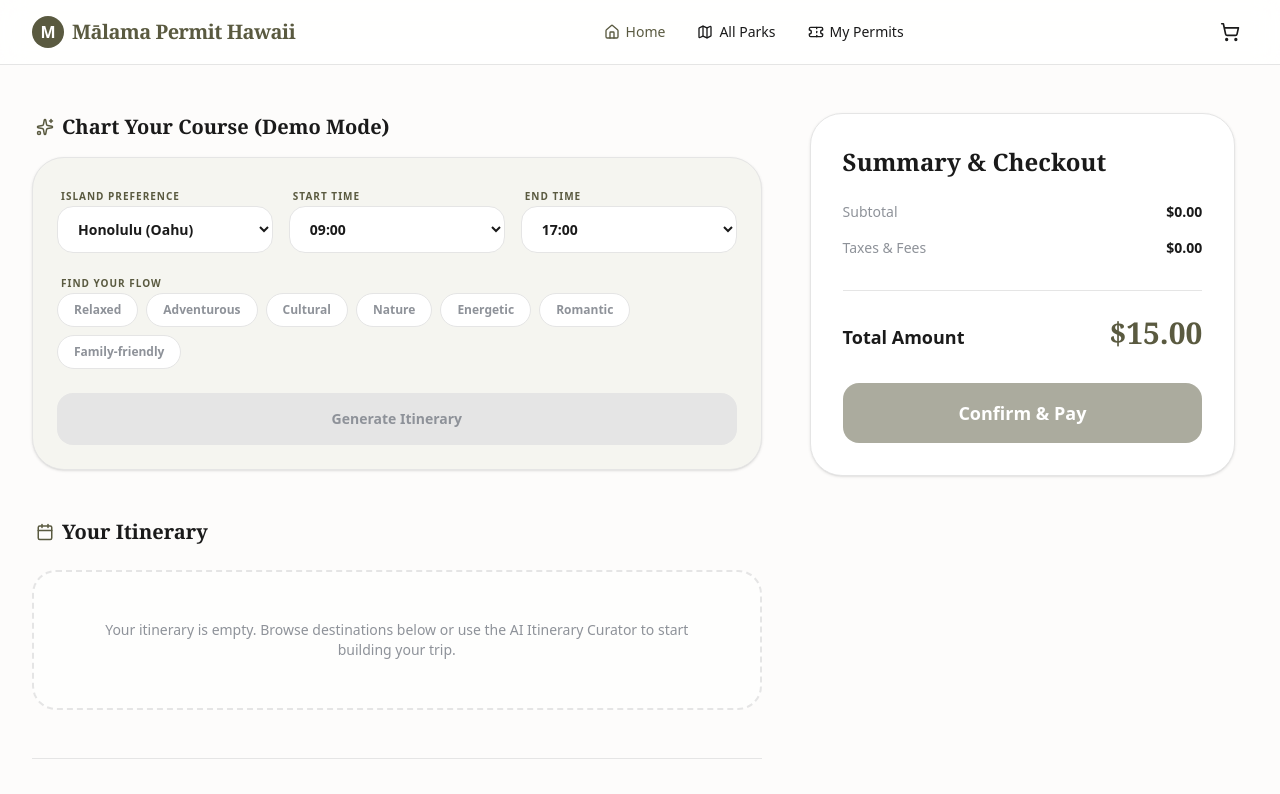
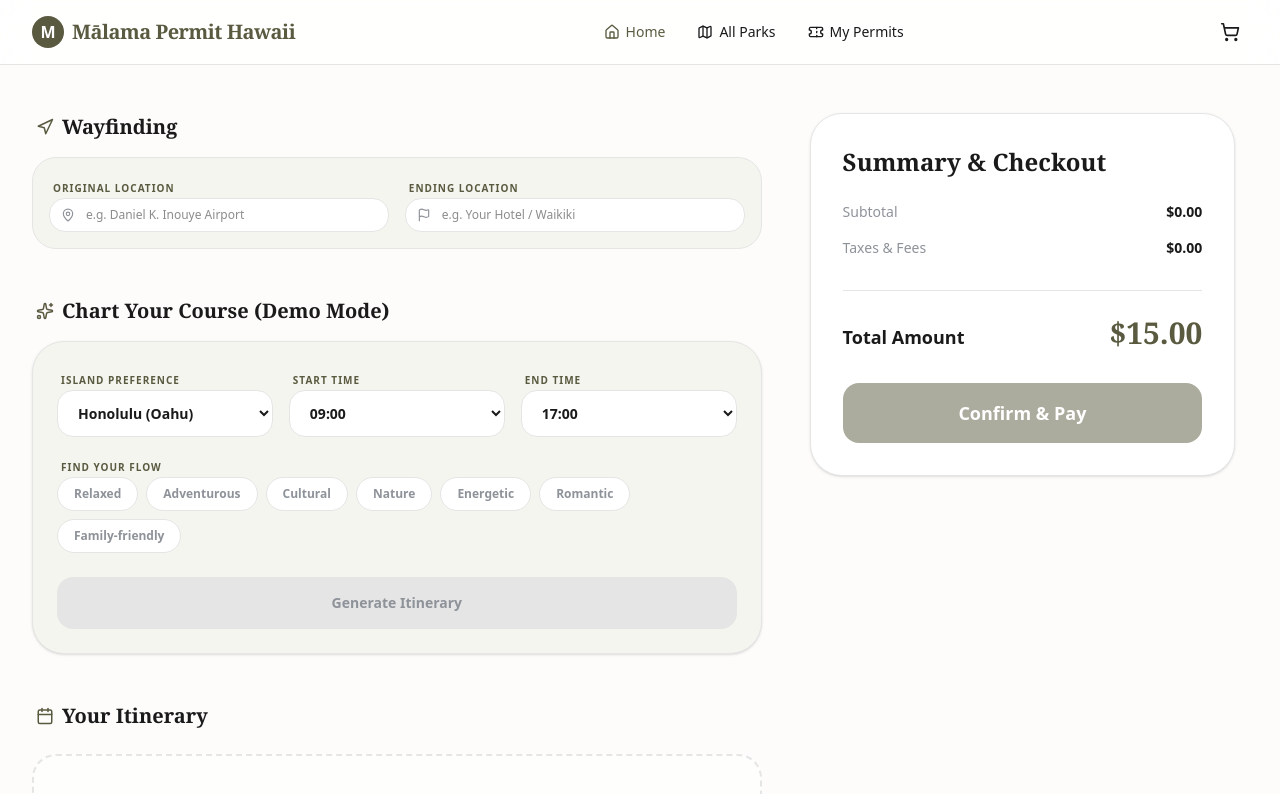
Before and after one commit to typingegg/Malama-Permit-Hawaii, a React (Vite) app: page / in a window 1280 px wide. Shown: the top 794 px of the page. Built offline with nearby package versions, Linux system fonts and the light colour scheme.

Commit message:
Enhance itinerary with wayfinding and maps
Restored wayfinding section and added Google Maps integration.

```diff
--- a/src/App.tsx
+++ b/src/App.tsx
@@ -75,8 +75,11 @@ export default function App() {
   const [activeTab, setActiveTab] = useState(Object.keys(DESTINATIONS_DATA)[0]);
   const [activeCategory, setActiveCategory] = useState<'All' | 'State Parks' | 'National Parks' | 'Museums & Culture' | 'Botanical Gardens' | 'Historic Sites'>('All');
   const [isMenuOpen, setIsMenuOpen] = useState(false);
+
+  // Wayfinding State
   const [startLocation, setStartLocation] = useState("");
   const [endLocation, setEndLocation] = useState("");
+
   const [selectedFeels, setSelectedFeels] = useState<string[]>([]);
   const [isCurating, setIsCurating] = useState(false);
   const [islandPreference, setIslandPreference] = useState<string>("Honolulu (Oahu)");
@@ -98,22 +101,16 @@ export default function App() {
     }
   };
 
-  // ====== SIMULATED AI CURATOR (NO API KEY REQUIRED) ======
+  // ====== SIMULATED AI CURATOR ======
   const curateItinerary = async () => {
     if (selectedFeels.length === 0) return;
     setIsCurating(true);
 
     try {
-      // 1. Simulate a delay to make it feel like "AI" is thinking
       await new Promise(resolve => setTimeout(resolve, 1800));
 
-      // 2. Get destinations for the selected island
       const islandDestinations = DESTINATIONS_DATA[islandPreference] || [];
-
-      // 3. Simple Mock Logic: Shuffle the array to get random places
       const shuffled = [...islandDestinations].sort(() => 0.5 - Math.random());
-
-      // 4. Pick 2 or 3 items depending on what's available
       const numItems = Math.min(Math.floor(Math.random() * 2) + 2, shuffled.length);
       const selectedPlan = shuffled.slice(0, numItems);
 
@@ -123,23 +120,16 @@ export default function App() {
 
       selectedPlan.forEach((dest, index) => {
         const itemDate = new Date(now);
-        // Space out activities by 3 hours
         itemDate.setHours(startHour + (index * 3), startMin, 0, 0);
-
         const tzOffset = itemDate.getTimezoneOffset() * 60000;
         const localISOTime = (new Date(itemDate.getTime() - tzOffset)).toISOString().slice(0, 16);
 
-        curatedItems.push({
-          ...dest,
-          dateTime: localISOTime,
-          availabilityStatus: 'unchecked'
-        });
+        curatedItems.push({ ...dest, dateTime: localISOTime, availabilityStatus: 'unchecked' });
       });
 
       curatedItems.sort((a, b) => new Date(a.dateTime).getTime() - new Date(b.dateTime).getTime());
       setItems(curatedItems);
 
-      // Automatically trigger mock availability checks
       curatedItems.forEach(item => {
         setTimeout(() => checkAvailability(item.id), 500);
       });
@@ -151,7 +141,7 @@ export default function App() {
     }
   };
 
-  // ====== SIMULATED AVAILABILITY CHECK (NO API KEY REQUIRED) ======
+  // ====== SIMULATED AVAILABILITY CHECK ======
   const checkAvailability = async (id: string) => {
     const item = items.find(i => i.id === id);
     if (!item) return;
@@ -159,10 +149,7 @@ export default function App() {
     setItems(prev => prev.map(i => i.id === id ? { ...i, availabilityStatus: 'checking' } : i));
 
     try {
-      // 1. Simulate network ping
       await new Promise(resolve => setTimeout(resolve, 1200));
-
-      // 2. 80% chance of being available, 20% chance fully booked for realism
       const isAvailable = Math.random() > 0.2;
 
       setItems(prev => prev.map(i => i.id === id ? {
@@ -179,7 +166,7 @@ export default function App() {
     }
   };
 
-  const TAX_RATE = 0.04712; // Hawaii GET rate
+  const TAX_RATE = 0.04712;
   const subtotal = useMemo(() => items.reduce((acc, item) => acc + item.fee, 0), [items]);
   const taxes = subtotal * TAX_RATE;
   const total = subtotal + GREEN_FEE + donation + taxes;
@@ -195,7 +182,6 @@ export default function App() {
     const newItem = { ...dest, dateTime: dateTimeStr, availabilityStatus: 'unchecked' as const };
     setItems([...items, newItem]);
 
-    // Automatically check availability after a short delay
     setTimeout(() => {
       checkAvailability(dest.id);
     }, 500);
@@ -203,6 +189,27 @@ export default function App() {
 
   const updateDateTime = (id: string, val: string) => {
     setItems(items.map(item => item.id === id ? { ...item, dateTime: val, availabilityStatus: 'unchecked' as const } : item));
+  };
+
+  // ====== OPEN GOOGLE MAPS FUNCTION ======
+  const openGoogleMaps = () => {
+    const allPoints = [];
+    if (startLocation) allPoints.push(startLocation);
+    items.forEach(i => allPoints.push(`${i.name}, ${i.location}`));
+    if (endLocation) allPoints.push(endLocation);
+
+    if (allPoints.length === 0) return;
+    if (allPoints.length === 1) {
+      window.open(`https://www.google.com/maps/search/?api=1&query=${encodeURIComponent(allPoints[0])}`, '_blank');
+      return;
+    }
+
+    const origin = encodeURIComponent(allPoints[0]);
+    const destination = encodeURIComponent(allPoints[allPoints.length - 1]);
+    const waypoints = allPoints.slice(1, -1).map(p => encodeURIComponent(p)).join('|');
+
+    const url = `https://www.google.com/maps/dir/?api=1&origin=${origin}&destination=${destination}${waypoints ? `&waypoints=${waypoints}` : ''}&travelmode=driving`;
+    window.open(url, '_blank');
   };
 
   return (
@@ -247,6 +254,42 @@ export default function App() {
 
           {/* Left Column: Itinerary & Browse */}
           <div className="lg:w-[60%] space-y-12">
+
+            {/* RESTORED: Wayfinding Section */}
+            <div className="space-y-4">
+              <div className="flex items-center gap-2 ml-1">
+                <Navigation size={18} className="text-[#5A5A40]" />
+                <h2 className="text-xl font-serif font-bold text-[#1A1A1A]">Wayfinding</h2>
+              </div>
+              <div className="grid grid-cols-1 sm:grid-cols-2 gap-4 bg-[#F5F5F0] p-4 rounded-3xl border border-[#E5E5E5]">
+                <div className="space-y-1.5">
+                  <label className="text-[10px] font-bold uppercase tracking-widest text-[#5A5A40] ml-1">Original Location</label>
+                  <div className="relative">
+                    <MapPin size={14} className="absolute left-3 top-1/2 -translate-y-1/2 text-[#8E9299]" />
+                    <input
+                      type="text"
+                      placeholder="e.g. Daniel K. Inouye Airport"
+                      value={startLocation}
+                      onChange={(e) => setStartLocation(e.target.value)}
+                      className="w-full pl-9 pr-4 py-2 bg-white border border-[#E5E5E5] rounded-2xl text-xs focus:outline-none focus:ring-2 focus:ring-[#5A5A40]/20 transition-all"
+                    />
+                  </div>
+                </div>
+                <div className="space-y-1.5">
+                  <label className="text-[10px] font-bold uppercase tracking-widest text-[#5A5A40] ml-1">Ending Location</label>
+                  <div className="relative">
+                    <Flag size={14} className="absolute left-3 top-1/2 -translate-y-1/2 text-[#8E9299]" />
+                    <input
+                      type="text"
+                      placeholder="e.g. Your Hotel / Waikiki"
+                      value={endLocation}
+                      onChange={(e) => setEndLocation(e.target.value)}
+                      className="w-full pl-9 pr-4 py-2 bg-white border border-[#E5E5E5] rounded-2xl text-xs focus:outline-none focus:ring-2 focus:ring-[#5A5A40]/20 transition-all"
+                    />
+                  </div>
+                </div>
+              </div>
+            </div>
 
             {/* AI Itinerary Curator */}
             <div className="space-y-4">
@@ -335,9 +378,22 @@ export default function App() {
 
             {/* Your Itinerary Section */}
             <section className="space-y-6">
-              <div className="flex items-center gap-2 ml-1">
-                <Calendar size={18} className="text-[#5A5A40]" />
-                <h2 className="text-xl font-serif font-bold text-[#1A1A1A]">Your Itinerary</h2>
+              {/* RESTORED: Get Directions Button Layout */}
+              <div className="flex flex-col sm:flex-row sm:items-center justify-between gap-4">
+                <div className="flex items-center gap-2 ml-1">
+                  <Calendar size={18} className="text-[#5A5A40]" />
+                  <h2 className="text-xl font-serif font-bold text-[#1A1A1A]">Your Itinerary</h2>
+                </div>
+
+                {items.length > 0 && (
+                  <button
+                    onClick={openGoogleMaps}
+                    className="flex items-center gap-2 px-4 py-1.5 rounded-full text-xs font-bold bg-white border border-[#E5E5E5] text-[#5A5A40] hover:bg-[#F5F5F0] transition-all shadow-sm"
+                  >
+                    <Navigation size={14} />
+                    Get Directions
+                  </button>
+                )}
               </div>
 
               <div className="space-y-3">
```
